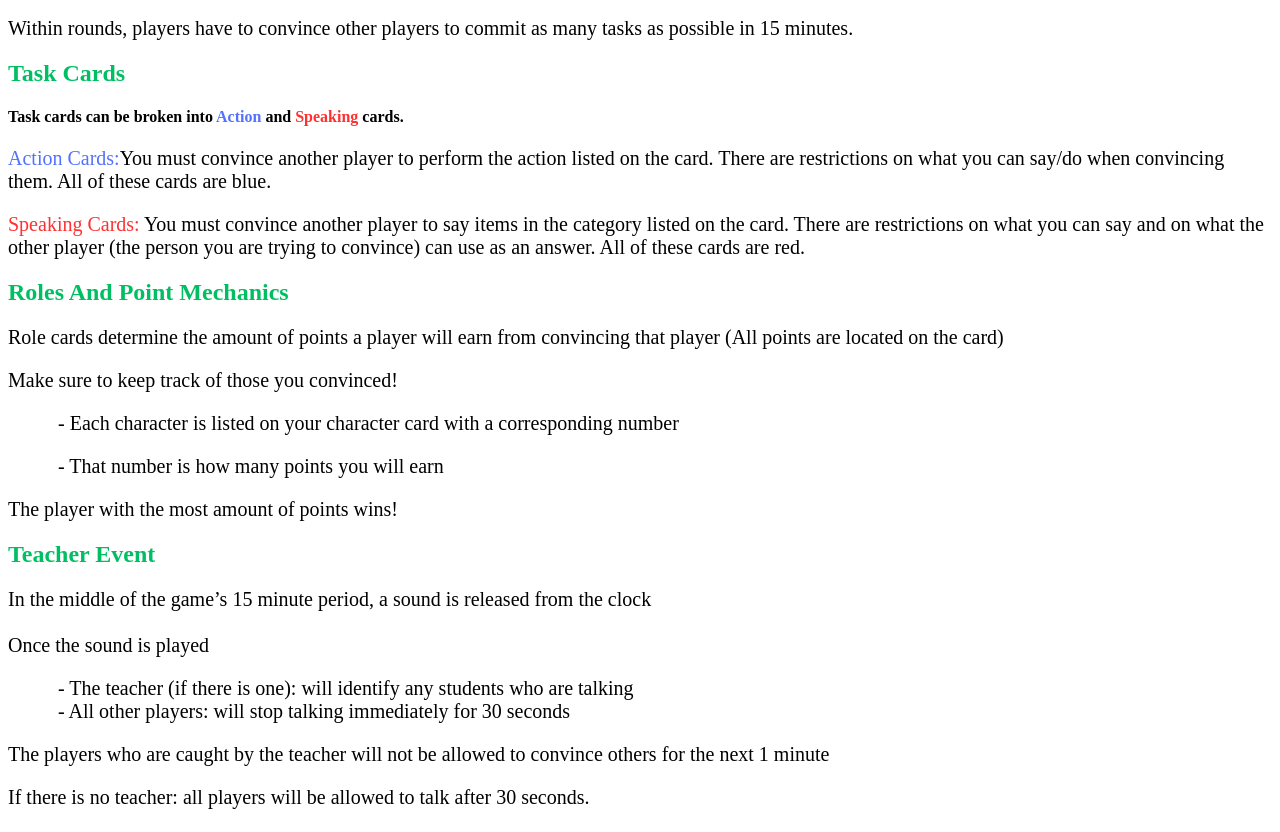
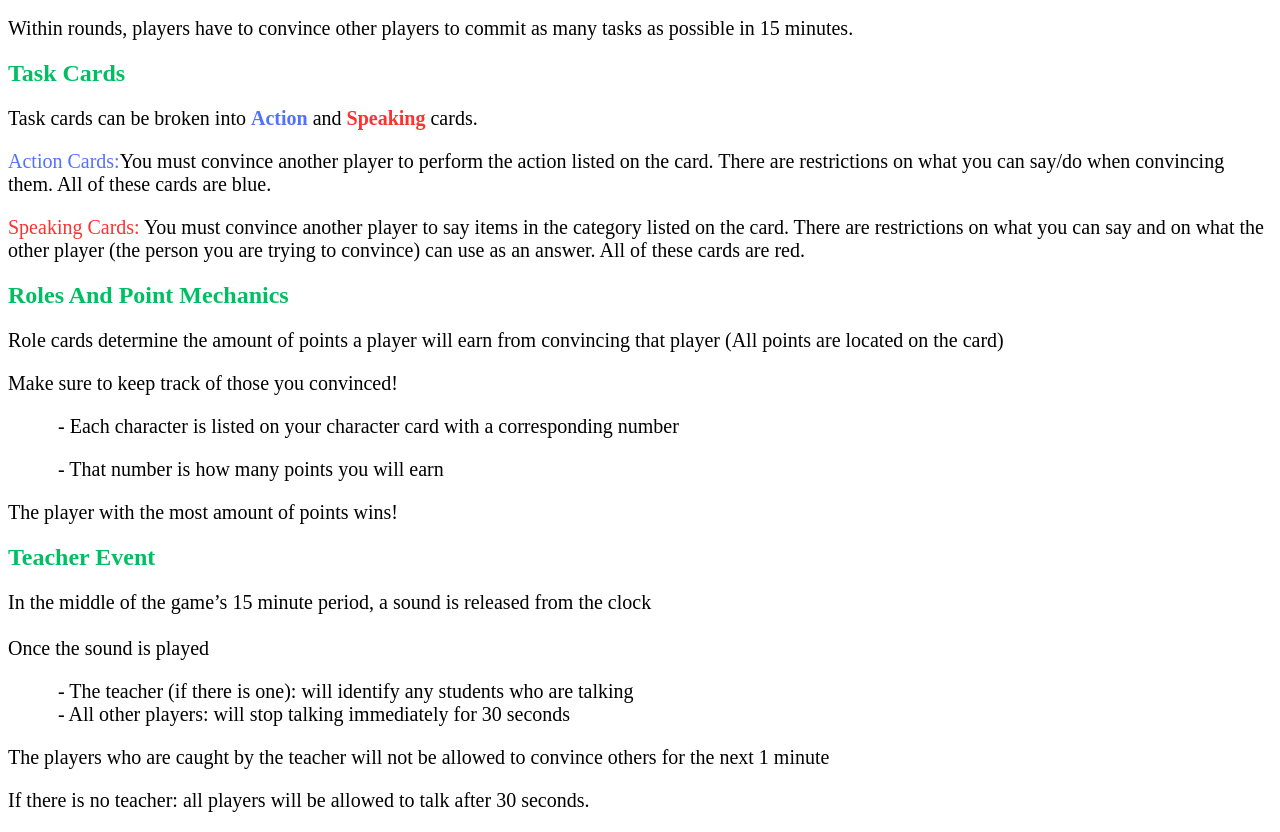
Before and after one commit to xavierhazel/peerpressure, a plain HTML site: page rules.html in a window 1280 px wide. Shown: the part 913-1745 px from the top of the page. Drawn offline with Linux system fonts and the light colour scheme.

Commit message:
Update rules.html

```diff
--- a/rules.html
+++ b/rules.html
@@ -71,7 +71,7 @@
  <p> Within rounds, players have to convince other players to commit as many tasks as possible in 15 minutes. </p>
 
     <h2> Task Cards </h2>
-    <h4>Task cards can be broken into <span style="color:#5271FF;font-weight:bold">Action</span> and <span style="color:#FF3030;font-weight:bold">Speaking</span> cards.</h4>
+    <p><span style="weight:bold">Task cards can be broken into</span> <span style="color:#5271FF;font-weight:bold">Action</span><span style="weight:bold"> and </span><span style="color:#FF3030;font-weight:bold">Speaking</span><span style="weight:bold"> cards.</span></p>
     <p><span style="color:#5271FF;">Action Cards:</span>You must convince another player to perform the action listed on the card. There are restrictions on what you can say/do when convincing them. All of these cards are blue.
     </p>
 
```
